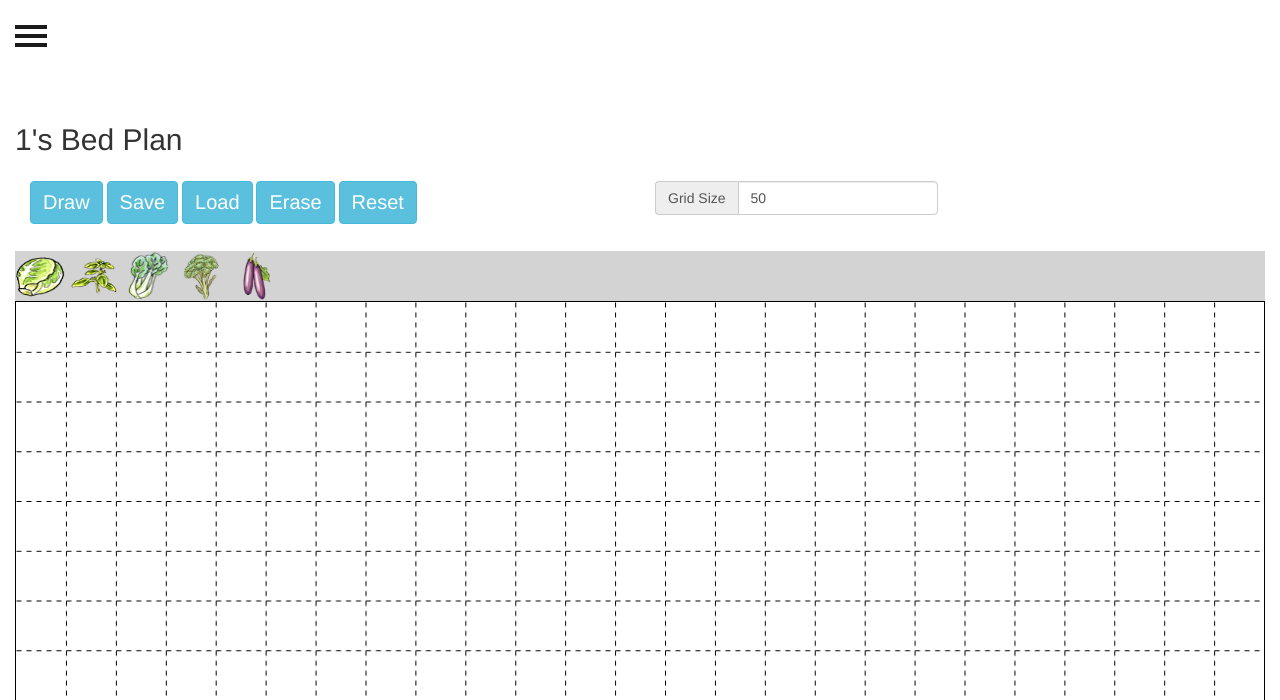
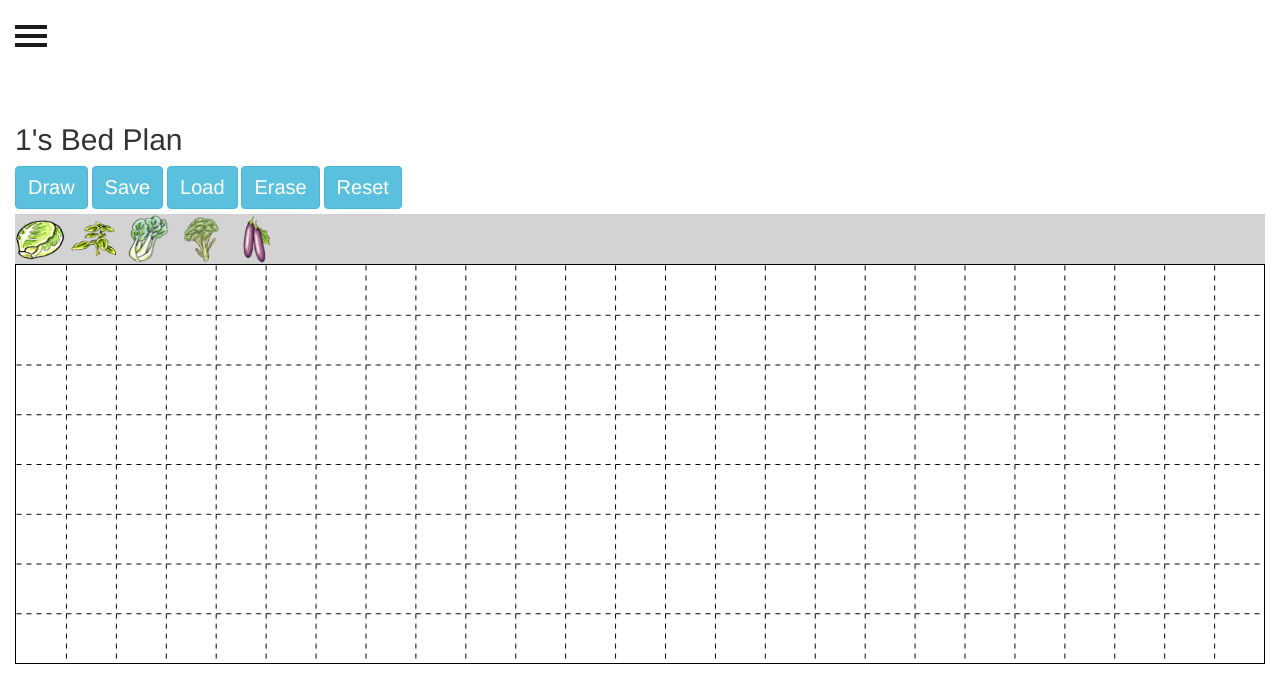
Before and after one commit to ObiJuanKenobi/Grow-Em-and-Show-Em, a Django app: page /garden/1 in a window 1280 px wide. Shown: the top 700 px of the page. Run offline with Django 3.2, Linux system fonts and the light colour scheme; some libraries are stand-ins or nearby versions.

Commit message:
Removed grid input

```diff
--- a/pga/static/css/garden.css
+++ b/pga/static/css/garden.css
@@ -31,9 +31,3 @@
     font-size: 20px;
     color: white;
 }
-
-.gardenLayout .col-md-3, .gardenLayout .col-md-6 {
-    height: 10vh;
-}
-
-.gardenLayout
--- a/pga/static/js/gardenPlan.js
+++ b/pga/static/js/gardenPlan.js
@@ -285,7 +285,7 @@ function initGardenItems() {
     $("#gridInput").val(50);
 }
 
-function changeGridSize(){
+function changeGridSize() {
     gridSize = Math.round($("#gridInput").val());
     $("#gridInput").val(gridSize)
     resetCanvas();
--- a/pga/templates/garden.html
+++ b/pga/templates/garden.html
@@ -14,7 +14,6 @@
 
 <div class="container-fluid gardenLayout">
     <div class="row toolbar">
-        <div class="col-md-6">
         <button id="drawBtn" class="btn btn-info" onclick="draw()">Draw</button>
         <button id="savePlan" class="btn btn-info" data-toggle="modal" data-target="#savePlanModal">Save</button>
         <button id="loadPlans" class="btn btn-info" onclick="showPlans()" data-toggle="modal"
@@ -24,13 +23,6 @@
         {#        <button id="undoBtn" class="btn" onclick="removeLastObj()">Undo</button>#}
         {#        <button id="redoBtn" class="btn" onclick="restoreLastObj()">Redo</button>#}
         <button id="resetBtn" class="btn btn-info" onclick="resetCanvas()">Reset</button>
-        </div>
-        <div class="col-md-3">
-            <div class="input-group">
-                <span class="input-group-addon" id="gridSize">Grid Size</span>
-                <input type="number" class="form-control" id="gridInput" aria-describedby="gridSize" onblur="changeGridSize()" step="1">
-            </div>
-        </div>
     </div>
     <div class="row">
         <div class="itemsLayout" id="itemsBoard">
```
Lines whose indentation alone changed are shown as unchanged.
